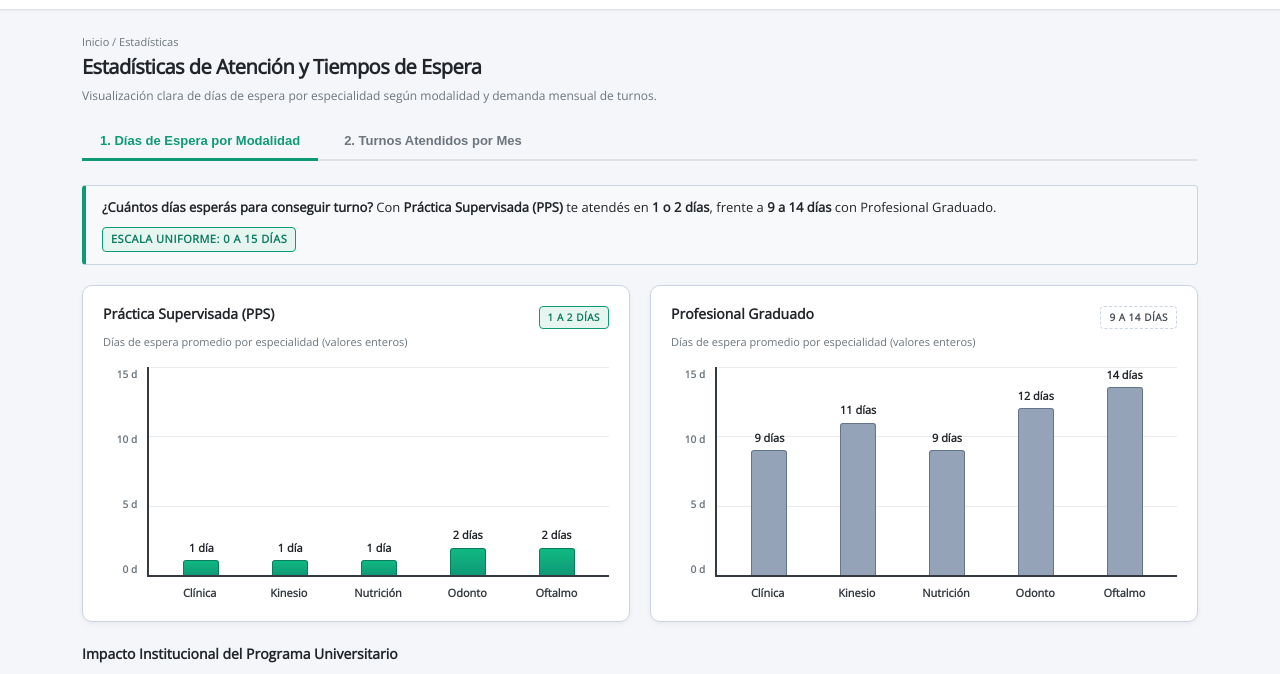
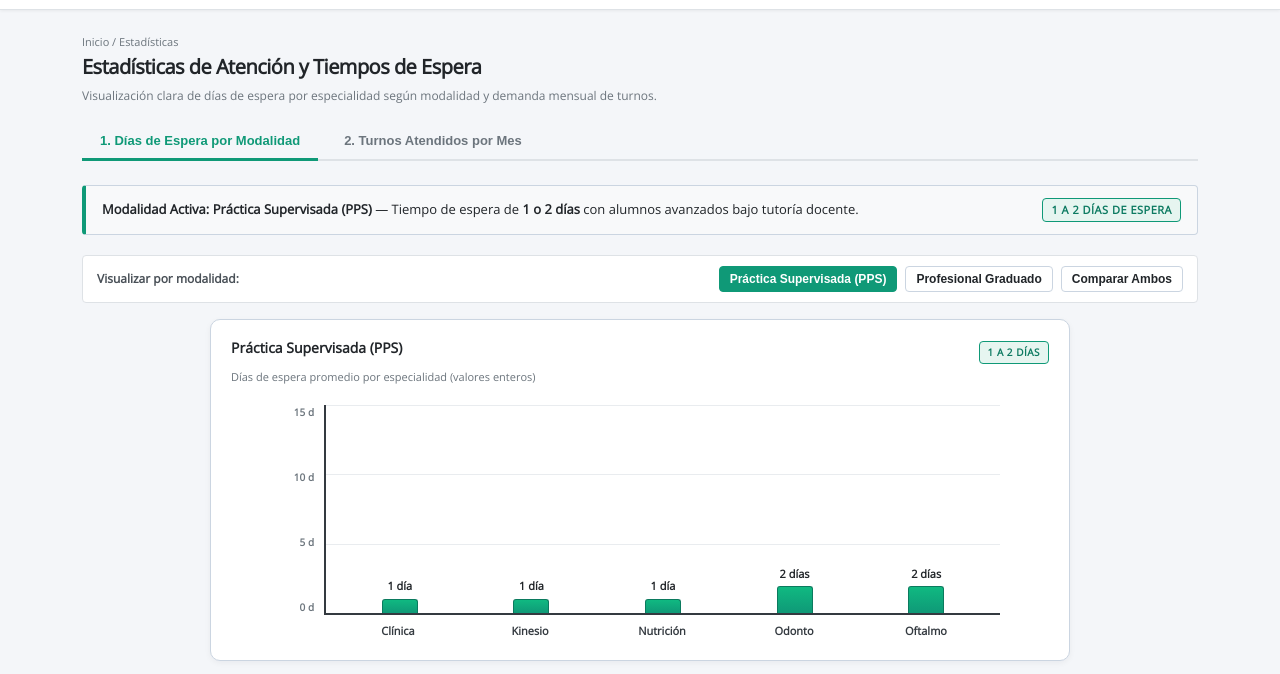
Before and after one commit to Salvatorum/Visualizaci-n-de-interfaces---proyecto-final, a plain HTML site: page pantalla_5_grafico.html in a window 1280 px wide. Shown: the part 58-732 px from the top of the page. Drawn offline with Linux system fonts and the light colour scheme.

Commit message:
cambios en gráficos de espera por modalidad

```diff
--- a/pantalla_5_grafico.html
+++ b/pantalla_5_grafico.html
@@ -1,5 +1,6 @@
 <!DOCTYPE html>
 <html lang="es">
+
 <head>
   <meta charset="UTF-8">
   <meta name="viewport" content="width=device-width, initial-scale=1.0">
@@ -14,6 +15,7 @@
       gap: 8px;
       flex-wrap: wrap;
     }
+
     .tab-item {
       padding: 10px 18px;
       font-size: 13px;
@@ -27,9 +29,11 @@
       transition: all 0.15s ease;
       user-select: none;
     }
+
     .tab-item:hover {
       color: var(--wf-gray-900);
     }
+
     .tab-item.active {
       color: var(--wf-primary);
       border-bottom-color: var(--wf-primary);
@@ -44,6 +48,7 @@
       box-shadow: 0 2px 6px rgba(15, 23, 42, 0.05);
       height: 100%;
     }
+
     .chart-headline-banner {
       background: var(--wf-gray-100);
       border: 1px solid var(--wf-border-strong);
@@ -67,6 +72,7 @@
       gap: 10px;
       margin-top: 16px;
     }
+
     .vchart-yaxis {
       display: flex;
       flex-direction: column-reverse;
@@ -80,11 +86,13 @@
       min-width: 34px;
       user-select: none;
     }
+
     .vchart-plot-area {
       flex: 1;
       display: flex;
       flex-direction: column;
     }
+
     .vchart-bars-zone {
       position: relative;
       height: 210px;
@@ -94,22 +102,19 @@
       justify-content: space-around;
       align-items: flex-end;
       padding: 0 8px;
-      background-image: repeating-linear-gradient(
-        to top,
+      background-image: repeating-linear-gradient(to top,
           transparent,
           transparent calc(33.333% - 1px),
           var(--wf-gray-200) calc(33.333% - 1px),
-        var(--wf-gray-200) 33.333%
-      );
+          var(--wf-gray-200) 33.333%);
     }
+
     .vchart-bars-zone.monthly-grid {
-      background-image: repeating-linear-gradient(
-        to top,
+      background-image: repeating-linear-gradient(to top,
           transparent,
           transparent calc(20% - 1px),
           var(--wf-gray-200) calc(20% - 1px),
-        var(--wf-gray-200) 20%
-      );
+          var(--wf-gray-200) 20%);
     }
 
     .vbar-col {
@@ -122,6 +127,7 @@
       padding: 0 4px;
       position: relative;
     }
+
     .vbar-value-top {
       font-size: 11px;
       font-weight: 900;
@@ -129,17 +135,20 @@
       margin-bottom: 4px;
       white-space: nowrap;
     }
+
     .vbar-fill {
       width: 36px;
       max-width: 80%;
       border-radius: 3px 3px 0 0;
       transition: height 0.35s ease;
     }
+
     .vbar-fill-pps {
       background: linear-gradient(180deg, #10b981 0%, #0f9977 100%);
       border: 1px solid #0b7a5e;
       border-bottom: none;
     }
+
     .vbar-fill-graduado {
       background: #94a3b8;
       border: 1px solid #64748b;
@@ -151,6 +160,7 @@
       justify-content: space-around;
       padding: 8px 8px 0;
     }
+
     .vchart-xlabel {
       flex: 1;
       text-align: center;
@@ -165,6 +175,7 @@
       grid-template-columns: repeat(3, 1fr);
       gap: 20px;
     }
+
     .kpi-card {
       background: var(--wf-surface);
       border: 1px solid var(--wf-border-strong);
@@ -174,6 +185,7 @@
       text-align: center;
       box-shadow: 0 2px 6px rgba(15, 23, 42, 0.05);
     }
+
     .kpi-value {
       font-size: 32px;
       font-weight: 900;
@@ -181,6 +193,7 @@
       line-height: 1.1;
       margin-bottom: 6px;
     }
+
     .kpi-title {
       font-size: 12px;
       font-weight: 700;
@@ -189,6 +202,7 @@
       letter-spacing: 0.5px;
       margin-bottom: 6px;
     }
+
     .kpi-desc {
       font-size: 11px;
       color: var(--wf-gray-600);
@@ -199,15 +213,51 @@
       .kpi-grid {
         grid-template-columns: 1fr;
       }
+
       .vbar-fill {
         width: 24px;
       }
+
       .vchart-xlabel {
         font-size: 10px;
       }
     }
+
+    /* Barra de alternancia de modalidad (Mismos estilos y radio estándar que el sistema) */
+    .modality-toggle-bar {
+      display: flex;
+      align-items: center;
+      justify-content: space-between;
+      flex-wrap: wrap;
+      gap: 12px;
+      background: var(--wf-surface);
+      border: 1px solid var(--wf-border);
+      border-radius: var(--radius-sm);
+      padding: 10px 14px;
+      margin-bottom: var(--space-4);
+    }
+
+    /* Centrado en modo individual (col-12) */
+    .col-12.chart-toggle-pane .chart-card {
+      max-width: 860px;
+      margin: 0 auto;
+    }
+
+    .col-12.chart-toggle-pane .vchart-wrapper {
+      max-width: 720px;
+      margin: 20px auto 0;
+    }
+
+    @media (max-width: 768px) {
+      .modality-toggle-bar {
+        flex-direction: column;
+        align-items: stretch;
+        gap: 8px;
+      }
+    }
   </style>
 </head>
+
 <body>
 
   <!-- ==================== HEADER ==================== -->
@@ -254,7 +304,8 @@
       <div style="font-size: 11px; color: var(--wf-gray-600); margin-bottom: 4px;">
         <a href="pantalla_1_home.html" style="color: inherit; text-decoration: none;">Inicio</a> / Estadísticas
       </div>
-      <h1 style="font-size: 20px; font-weight: 800; letter-spacing: -0.5px;">Estadísticas de Atención y Tiempos de Espera</h1>
+      <h1 style="font-size: 20px; font-weight: 800; letter-spacing: -0.5px;">Estadísticas de Atención y Tiempos de
+        Espera</h1>
       <p style="font-size: 12px; color: var(--wf-gray-600);">
         Visualización clara de días de espera por especialidad según modalidad y demanda mensual de turnos.
       </p>
@@ -271,28 +322,47 @@
     </div>
 
     <!-- ==================== VISTA 1: GRÁFICOS VERTICALES DE 1 BARRA POR ESPECIALIDAD (ESCALA 0-15 DÍAS ENTEROS) ==================== -->
-    <section id="vistaEspera" style="margin-bottom: var(--space-5);" data-gestalt="Semejanza y Región Común" data-heuristic="Diseño Minimalista (H8)">
+    <section id="vistaEspera" style="margin-bottom: var(--space-5);" data-gestalt="Semejanza y Región Común"
+      data-heuristic="Diseño Minimalista (H8)">
 
-      <!-- Conclusión inmediata en 1 frase -->
-      <div class="chart-headline-banner">
-        <div>
-          <strong>¿Cuántos días esperás para conseguir turno?</strong>
-          Con <strong>Práctica Supervisada (PPS)</strong> te atendés en <strong>1 o 2 días</strong>, frente a <strong>9 a 14 días</strong> con Profesional Graduado.
+      <!-- Conclusión dinámica según la modalidad seleccionada -->
+      <div class="chart-headline-banner" id="bannerEspera">
+        <div id="bannerEsperaText">
+          <strong>Modalidad Activa: Práctica Supervisada (PPS)</strong> — Tiempo de espera de <strong>1 o 2 días</strong> con alumnos avanzados bajo tutoría docente.
         </div>
-        <span class="wf-badge wf-badge-dark">Escala uniforme: 0 a 15 días</span>
+        <span class="wf-badge wf-badge-dark" id="badgeEspera">1 a 2 días de espera</span>
       </div>
 
-      <!-- Dos gráficos verticales simples lado a lado (1 sola barra por especialidad en cada uno) -->
-      <div class="grid-12">
+      <!-- Barra de alternancia de modalidad (Misma forma y clases de botones del sistema) -->
+      <div class="modality-toggle-bar" data-heuristic="Control y Libertad del Usuario (H3)">
+        <span style="font-size: 12px; font-weight: 700; color: var(--wf-gray-700);">
+          Visualizar por modalidad:
+        </span>
+        <div style="display: flex; gap: 8px; flex-wrap: wrap;">
+          <button type="button" class="wf-btn wf-btn-primary wf-btn-sm" id="btnTogglePPS" onclick="setModalidadGrafico('pps')">
+            Práctica Supervisada (PPS)
+          </button>
+          <button type="button" class="wf-btn wf-btn-secondary wf-btn-sm" id="btnToggleGraduado" onclick="setModalidadGrafico('graduado')">
+            Profesional Graduado
+          </button>
+          <button type="button" class="wf-btn wf-btn-secondary wf-btn-sm" id="btnToggleAmbos" onclick="setModalidadGrafico('ambos')">
+            Comparar Ambos
+          </button>
+        </div>
+      </div>
 
-        <!-- Gráfico A (Izquierda - 6 cols): Modalidad PPS -->
-        <div class="col-6">
+      <!-- Gráficos verticales dinámicos -->
+      <div class="grid-12" id="contenedorGraficosEspera">
+
+        <!-- Gráfico A: Modalidad PPS (Visible por defecto en 12 cols centrado) -->
+        <div class="col-12 chart-toggle-pane" id="colGraficoPPS">
           <div class="chart-card">
             <div style="display: flex; justify-content: space-between; align-items: center; margin-bottom: 4px;">
               <h2 style="font-size: 14px; font-weight: 800;">Práctica Supervisada (PPS)</h2>
               <span class="wf-badge wf-badge-dark" style="font-size: 10px;">1 a 2 días</span>
             </div>
-            <p style="font-size: 11px; color: var(--wf-gray-600);">Días de espera promedio por especialidad (valores enteros)</p>
+            <p style="font-size: 11px; color: var(--wf-gray-600);">Días de espera promedio por especialidad (valores
+              enteros)</p>
 
             <div class="vchart-wrapper">
               <div class="vchart-yaxis" aria-hidden="true">
@@ -341,14 +411,15 @@
           </div>
         </div>
 
-        <!-- Gráfico B (Derecha - 6 cols): Modalidad Profesional Graduado -->
-        <div class="col-6">
+        <!-- Gráfico B: Modalidad Profesional Graduado (Oculto por defecto en modo dinámico) -->
+        <div class="col-12 chart-toggle-pane" id="colGraficoGraduado" style="display: none;">
           <div class="chart-card">
             <div style="display: flex; justify-content: space-between; align-items: center; margin-bottom: 4px;">
               <h2 style="font-size: 14px; font-weight: 800;">Profesional Graduado</h2>
               <span class="wf-badge wf-badge-outline" style="font-size: 10px;">9 a 14 días</span>
             </div>
-            <p style="font-size: 11px; color: var(--wf-gray-600);">Días de espera promedio por especialidad (valores enteros)</p>
+            <p style="font-size: 11px; color: var(--wf-gray-600);">Días de espera promedio por especialidad (valores
+              enteros)</p>
 
             <div class="vchart-wrapper">
               <div class="vchart-yaxis" aria-hidden="true">
@@ -401,12 +472,15 @@
     </section>
 
     <!-- ==================== VISTA 2: DEMANDA MENSUAL DE TURNOS (1 BARRA VERTICAL POR MES) ==================== -->
-    <section id="vistaDemanda" style="display: none; margin-bottom: var(--space-5);" data-gestalt="Buena Continuidad" data-heuristic="Diseño Minimalista (H8)">
+    <section id="vistaDemanda" style="display: none; margin-bottom: var(--space-5);" data-gestalt="Buena Continuidad"
+      data-heuristic="Diseño Minimalista (H8)">
       <div class="chart-card">
-        <div style="display: flex; justify-content: space-between; align-items: center; margin-bottom: 6px; flex-wrap: wrap; gap: 8px;">
+        <div
+          style="display: flex; justify-content: space-between; align-items: center; margin-bottom: 6px; flex-wrap: wrap; gap: 8px;">
           <div>
             <h2 style="font-size: 15px; font-weight: 800;">Cantidad Total de Turnos Atendidos por Mes</h2>
-            <p style="font-size: 11px; color: var(--wf-gray-600);">Evolución de consultas realizadas en el campus durante el 2do Cuatrimestre 2026 (valores enteros).</p>
+            <p style="font-size: 11px; color: var(--wf-gray-600);">Evolución de consultas realizadas en el campus
+              durante el 2do Cuatrimestre 2026 (valores enteros).</p>
           </div>
           <span class="wf-badge wf-badge-dark">Escala: 0 a 500 turnos</span>
         </div>
@@ -456,7 +530,8 @@
 
     <!-- ==================== TARJETAS DE MÉTRICAS (KPIS INFERIORES EN ENTEROS) ==================== -->
     <section style="margin-bottom: var(--space-6);" data-gestalt="Simetría y Región Común">
-      <h3 style="font-size: 14px; font-weight: 800; margin-bottom: 14px;">Impacto Institucional del Programa Universitario</h3>
+      <h3 style="font-size: 14px; font-weight: 800; margin-bottom: 14px;">Impacto Institucional del Programa
+        Universitario</h3>
 
       <div class="kpi-grid">
 
@@ -509,6 +584,73 @@
   </footer>
 
   <script>
+    // Alternancia dinámica entre gráficos de modalidad (PPS por defecto con botones estándar del sistema)
+    function setModalidadGrafico(modalidad) {
+      const btnPPS = document.getElementById('btnTogglePPS');
+      const btnGraduado = document.getElementById('btnToggleGraduado');
+      const btnAmbos = document.getElementById('btnToggleAmbos');
+      const colPPS = document.getElementById('colGraficoPPS');
+      const colGraduado = document.getElementById('colGraficoGraduado');
+      const bannerText = document.getElementById('bannerEsperaText');
+      const badge = document.getElementById('badgeEspera');
+
+      if (!btnPPS || !btnGraduado || !colPPS || !colGraduado) return;
+
+      if (modalidad === 'pps') {
+        btnPPS.className = 'wf-btn wf-btn-primary wf-btn-sm';
+        btnGraduado.className = 'wf-btn wf-btn-secondary wf-btn-sm';
+        if (btnAmbos) btnAmbos.className = 'wf-btn wf-btn-secondary wf-btn-sm';
+
+        colPPS.style.display = 'block';
+        colPPS.className = 'col-12 chart-toggle-pane';
+        colGraduado.style.display = 'none';
+
+        if (bannerText) {
+          bannerText.innerHTML = '<strong>Modalidad Activa: Práctica Supervisada (PPS)</strong> — Tiempo de espera de <strong>1 o 2 días</strong> con alumnos avanzados bajo tutoría docente.';
+        }
+        if (badge) {
+          badge.className = 'wf-badge wf-badge-dark';
+          badge.textContent = '1 a 2 días de espera';
+        }
+      } else if (modalidad === 'graduado') {
+        btnPPS.className = 'wf-btn wf-btn-secondary wf-btn-sm';
+        btnGraduado.className = 'wf-btn wf-btn-primary wf-btn-sm';
+        if (btnAmbos) btnAmbos.className = 'wf-btn wf-btn-secondary wf-btn-sm';
+
+        colPPS.style.display = 'none';
+        colGraduado.style.display = 'block';
+        colGraduado.className = 'col-12 chart-toggle-pane';
+
+        if (bannerText) {
+          bannerText.innerHTML = '<strong>Modalidad Activa: Profesional Graduado</strong> — Tiempo de espera promedio de <strong>9 a 14 días</strong> según especialidad médica.';
+        }
+        if (badge) {
+          badge.className = 'wf-badge wf-badge-outline';
+          badge.textContent = '9 a 14 días de espera';
+        }
+      } else {
+        btnPPS.className = 'wf-btn wf-btn-secondary wf-btn-sm';
+        btnGraduado.className = 'wf-btn wf-btn-secondary wf-btn-sm';
+        if (btnAmbos) btnAmbos.className = 'wf-btn wf-btn-primary wf-btn-sm';
+
+        colPPS.style.display = 'block';
+        colPPS.className = 'col-6 chart-toggle-pane';
+        colGraduado.style.display = 'block';
+        colGraduado.className = 'col-6 chart-toggle-pane';
+
+        if (bannerText) {
+          bannerText.innerHTML = '<strong>Comparativa Simultánea:</strong> Con <strong>Práctica Supervisada (PPS)</strong> te atendés en <strong>1 o 2 días</strong>, frente a <strong>9 a 14 días</strong> con Profesional Graduado.';
+        }
+        if (badge) {
+          badge.className = 'wf-badge wf-badge-dark';
+          badge.textContent = 'Escala uniforme: 0 a 15 días';
+        }
+      }
+    }
+
+    // Inicializar modalidad por defecto (Práctica Supervisada)
+    setModalidadGrafico('pps');
+
     function cambiarVista(vista) {
       const tabEspera = document.getElementById('tabEspera');
       const tabDemanda = document.getElementById('tabDemanda');
@@ -538,4 +680,5 @@
     }
   </script>
 </body>
+
 </html>
```
Lines whose indentation alone changed are shown as unchanged.
